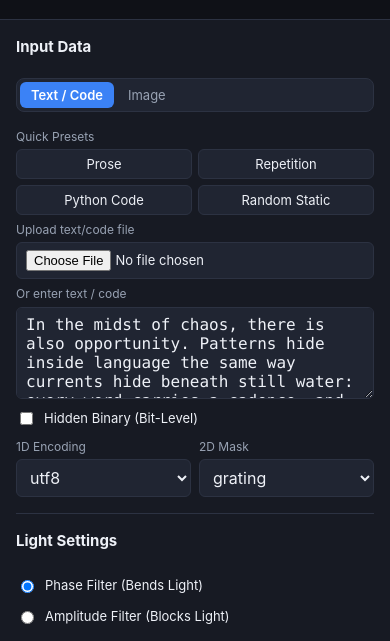
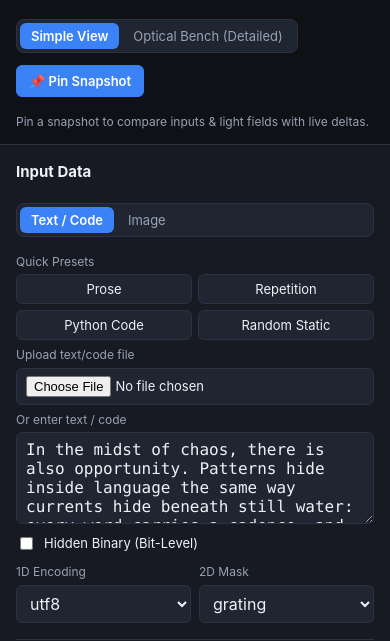
Before and after one commit to Oceans-Niagara/oceans-niagara.github.io, a plain HTML site: page see-your-data/index.html in a window 390 px wide. Shown: the part 145-786 px from the top of the page. Drawn offline with Linux system fonts and the light colour scheme.

Commit message:
Mobile updates

```diff
--- a/see-your-data/style.css
+++ b/see-your-data/style.css
@@ -23,7 +23,7 @@ body {
 
 .app-shell {
   display: grid;
-  grid-template-columns: 310px 1fr;
+  grid-template-columns: 310px minmax(0, 1fr);
   min-height: 100vh;
 }
 
@@ -430,26 +430,41 @@ tr:last-child td { border-bottom: none; }
 .hidden { display: none !important; }
 
 @media (max-width: 980px) {
-  .app-shell { grid-template-columns: 1fr; }
+  .app-shell { grid-template-columns: minmax(0, 1fr); }
   .main-content { display: contents; }
+
+  .page-header,
+  .toolbar,
+  .sidebar,
+  #simple-view,
+  #bench-view,
+  #snapshots-section,
+  .visual-card {
+    min-width: 0;
+  }
 
   .page-header {
     order: 1;
     padding: 16px 16px 4px;
   }
+  .toolbar {
+    order: 2;
+    padding: 0 16px 14px;
+    margin-bottom: 0;
+  }
+  .snapshot-bar {
+    width: 100%;
+    min-width: 0;
+  }
   .sidebar {
-    order: 2;
+    order: 3;
     position: static;
     height: auto;
     overflow-y: visible;
     border-right: none;
     border-top: 1px solid var(--border);
     border-bottom: 1px solid var(--border);
-  }
-  .toolbar {
-    order: 3;
-    padding: 16px 16px 0;
-    margin-bottom: 12px;
+    margin-bottom: 16px;
   }
   #simple-view, #bench-view, #snapshots-section {
     order: 4;
@@ -457,10 +472,10 @@ tr:last-child td { border-bottom: none; }
   }
 
   .hero-grid, .bench-metrics-grid, .bench-metrics-grid.four-col {
-    grid-template-columns: 1fr;
+    grid-template-columns: minmax(0, 1fr);
   }
   .simple-metrics-grid {
-    grid-template-columns: 1fr 1fr;
+    grid-template-columns: repeat(2, minmax(0, 1fr));
   }
   .snapshot-bar select {
     width: 100%;
```
